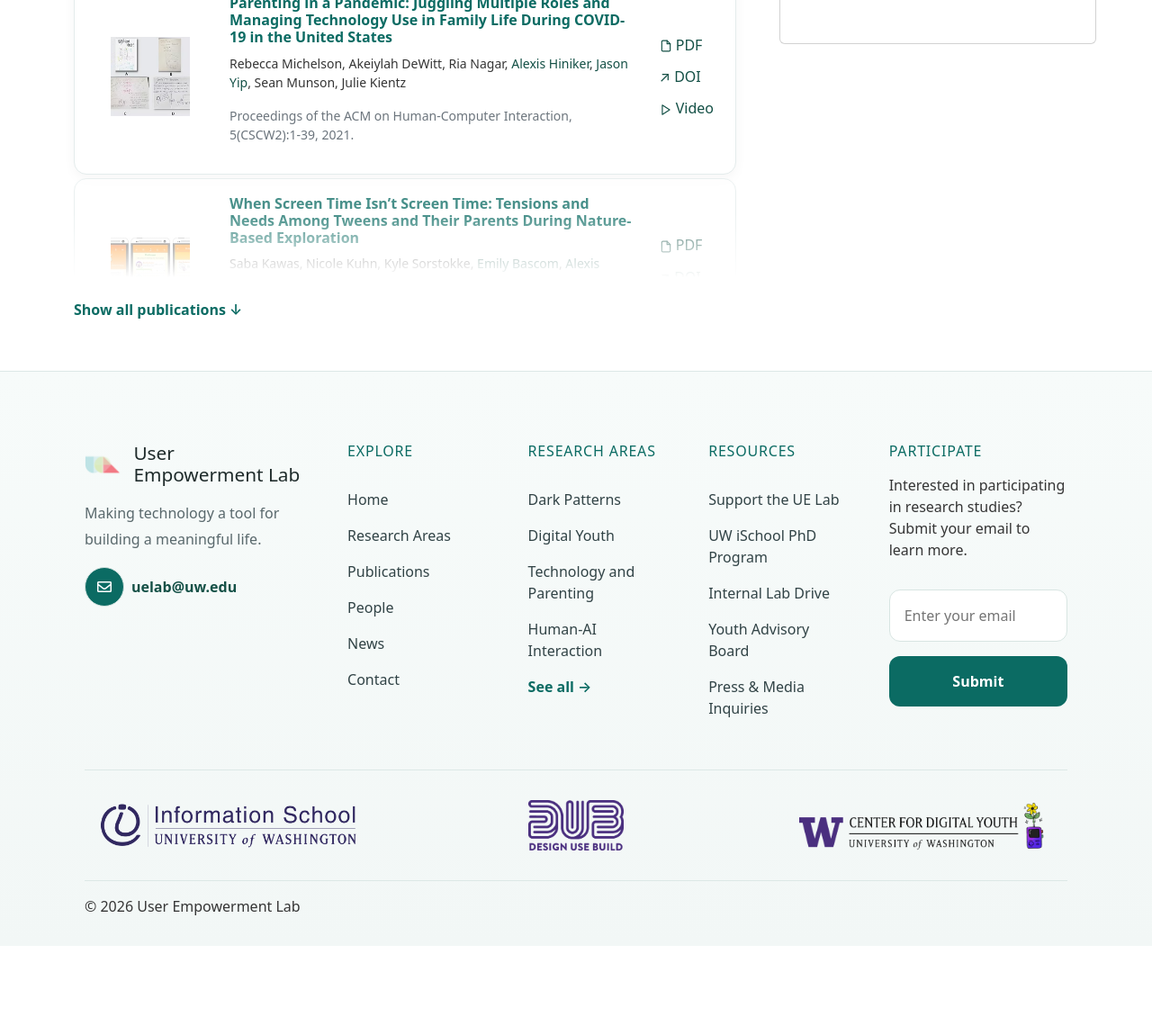
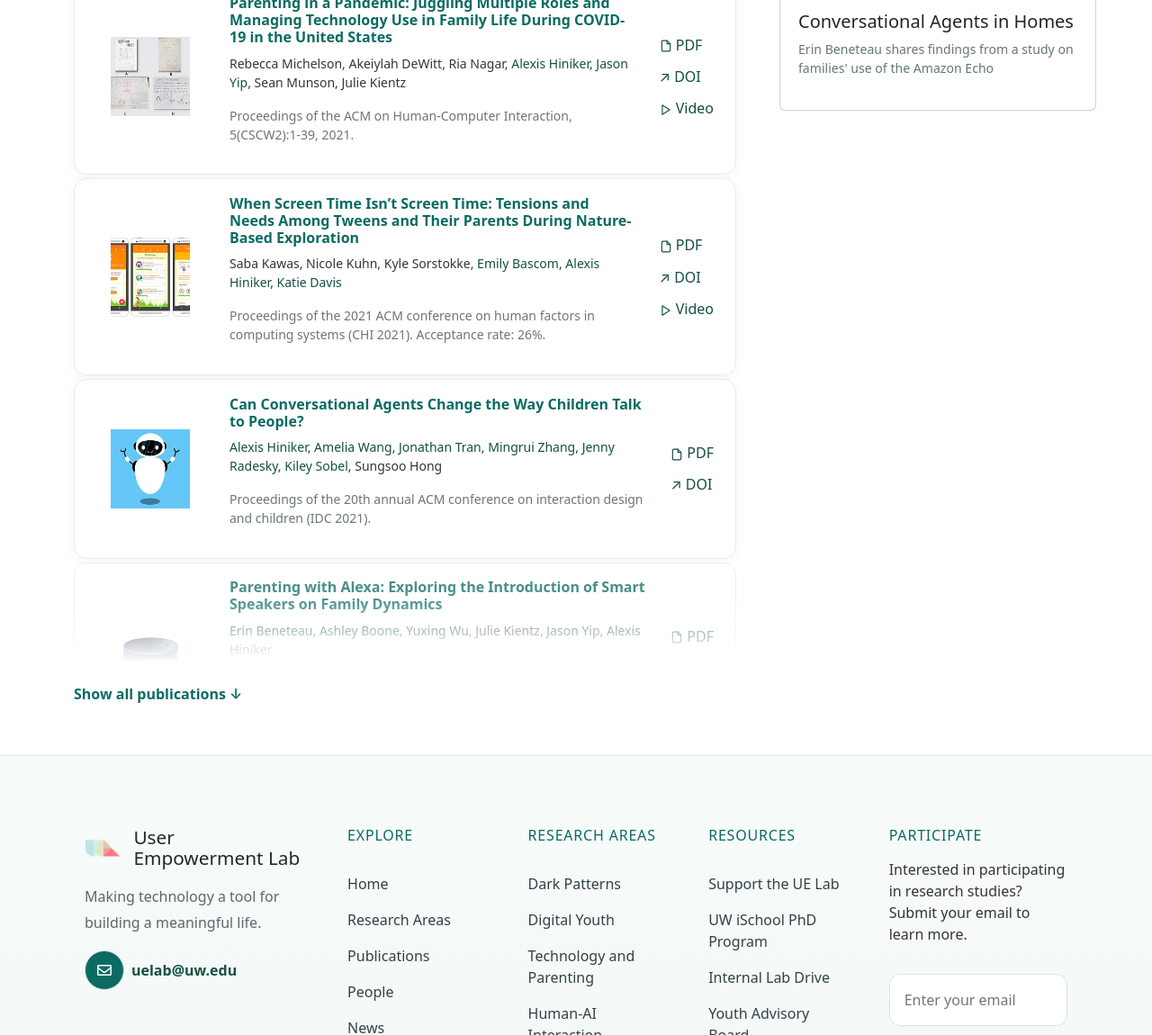
Before and after one commit to uelab/uelab-website, a Jekyll site: the page built from docs/_research-areas/family-tech.md, in a window 1280 px wide and 1400 px high, scrolled down 1032 px, cut to the strip 250-1400 px from the top of the window. Shown: the whole strip at 90% size. Built offline with Jekyll 4.4.1, drawn with Linux system fonts in a browser that asks for light colours; before the commit the page ends 2333 px from its top, so only the background shows below that.

Commit message:
Adding featured videos for each research area

```diff
--- a/docs/_layouts/research-area.html
+++ b/docs/_layouts/research-area.html
@@ -3,7 +3,7 @@ layout: default
 ---
 
 {% assign sorted_papers = site.publications | sort: "year" | reverse %}
-{% assign preview_limit = 6 %}
+{% assign preview_limit = 8 %}
 {% assign peek_limit = preview_limit | plus: 1 %}
 {% assign grant_preview_limit = 2 %}
 {% assign grant_counter = 0 %}
--- a/docs/_research-areas/family-tech.md
+++ b/docs/_research-areas/family-tech.md
@@ -5,9 +5,9 @@ date: 2020-01-01
 icon: fas fa-home
 summary: Technology should support families, not create friction at home. The User Empowerment Lab works with children, teens, and parents to understand the burdens technology creates.
 image: family.png
-video: https://www.youtube.com/embed/
-videotitle:
-videodescription:
+video: https://www.youtube.com/embed/OWheOorTI88
+videotitle: Conversational Agents in Homes
+videodescription: Erin Beneteau shares findings from a study on families' use of the Amazon Echo
 ---
 
 Technology should support families, not create friction at home. The User Empowerment Lab works with children, teens, and parents to understand the burdens technology creates.
```
Also changed, not shown: docs/_research-areas/human-relationships.md (+3 -3 lines).
